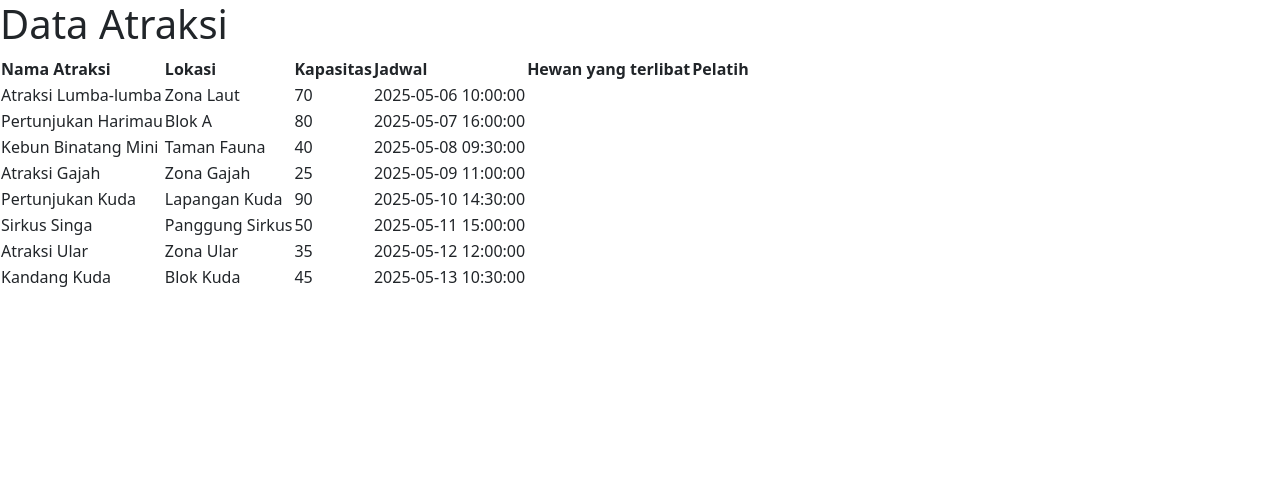
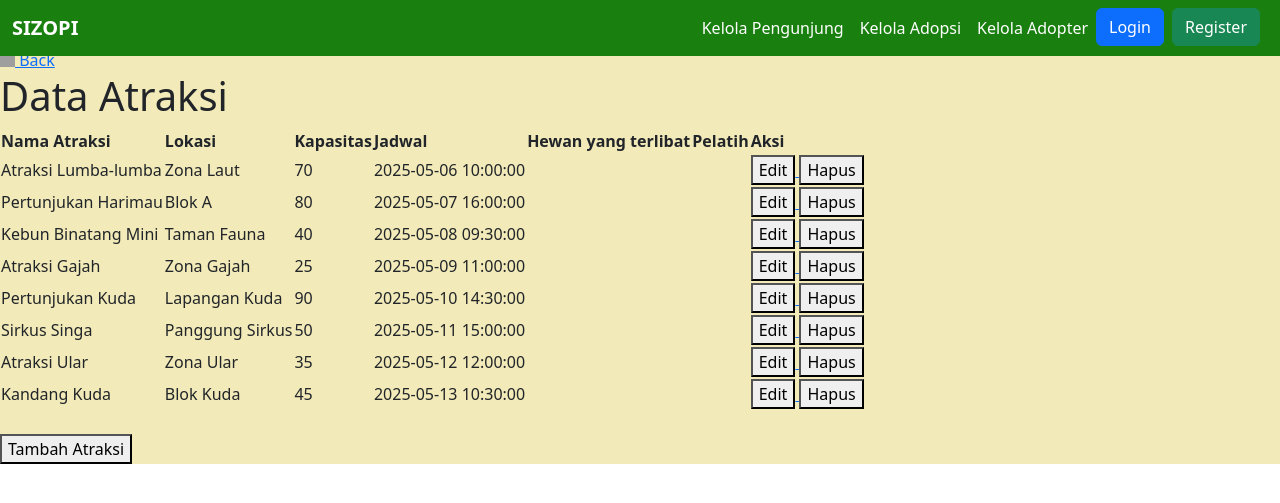
Before and after one commit to Basdat-C02/sizopi, a Django app: page /fasilitas/atraksi in a window 1280 px wide. Shown: the top 503 px of the page. Run offline with Django 5.2, Linux system fonts and the light colour scheme; grey boxes are pictures that could not be loaded.

Commit message:
feat: a lot

```diff
--- a/hiburan/templates/atraksi/data.html
+++ b/hiburan/templates/atraksi/data.html
@@ -8,6 +8,13 @@
     <title>Data Atraksi</title>
 </head>
 <body>
+  <div>
+    <a href="{% url 'hiburan:fasilitas_menu' %}" class="game-title-link">
+
+      <img style="width: 15px;" src="https://cdn-icons-png.flaticon.com/512/109/109618.png">
+      Back
+    </a>
+  </div>
     <h1>Data Atraksi</h1>
     {% if not atraksi_entries %}
     <p>Belum ada data atraksi.</p>
@@ -35,10 +42,10 @@
             <td>{{atraksi_entry.pelatih}}</td>
             {% if user_role == 'staf_admin' %}
             <td>
-                <a href="{% url 'hiburan:edit_atraksi' %}">
+                <a href="{% url 'hiburan:edit_atraksi' atraksi_entry.nama %}">
                   <button>Edit</button>
                 </a>
-                <a href="{% url 'hiburan:delete_atraksi' %}">
+                <a href="{% url 'hiburan:delete_atraksi' atraksi_entry.nama %}">
                   <button>Hapus</button>
                 </a>
 
--- a/hiburan/templates/atraksi/edit.html
+++ b/hiburan/templates/atraksi/edit.html
@@ -5,17 +5,17 @@
 <head>
     <meta charset="UTF-8">
     <meta name="viewport" content="width=device-width, initial-scale=1.0">
-    <title>Tambah Atraksi</title>
+    <title>Edit Atraksi</title>
 </head>
 <body>
     <div style="background-color: #f2eab8; min-height: 100vh;" class="d-flex flex-column justify-content-center align-items-center">
         <div class="border shadow-sm p-4 rounded-3 bg-white" style="width: 500px;">
-            <h1 class="text-center mb-4">Tambah Atraksi</h1>
+            <h1 class="text-center mb-4">Edit Atraksi</h1>
             <form method="post">
                 {% csrf_token %}
                 <div class="mb-3">
                     <label>Nama Atraksi</label>
-                    <input type="text" name="nama_atraksi" class="form-control" required>
+                    <input type="text" name="nama_atraksi" class="form-control" value="{{ nama }}" required>
                 </div>
                 <div class="mb-3">
                     <label>Lokasi</label>
--- a/hiburan/urls.py
+++ b/hiburan/urls.py
@@ -21,6 +21,7 @@ urlpatterns = [
     # reservasi
     path('reservasi', data_reservasi_view, name='data_reservasi'),
     path('reservasi/create', create_reservasi_view, name='create_reservasi'),
+    path('reservasi/detail/<str:id>', detail_reservasi_view, name='detail_reservasi'),
     path('reservasi/edit/<str:nama>', edit_reservasi_view, name='edit_reservasi'),
     path('reservasi/delete/<str:nama>', delete_reservasi_view, name='delete_reservasi'),
 ]
--- a/hiburan/views.py
+++ b/hiburan/views.py
@@ -1,8 +1,33 @@
 from django.shortcuts import render
+pelatih_list = [
+    'Amanda Putri',
+    'Bobby Maulana',
+    'Citra Anindya',
+    'David Susanto',
+    'Eka Prasetya',
+    'Farah Amalia',
+    'Gilang Satriya',
+    'Hana Mabel',
+    'Indra Nugraha',
+    'Jessica Rahma'
+]
+user_role = 'staf_admin'
+reservasi = [{
+    "id": "c5c3f0f6-37eb-43ae-8566-9f80413a6e74",
+    "nama_atraksi": "Pertunjukan lumba-lumba",
+    "lokasi": "Area Akuatik",
+    "jam": "10:00",
+    "tanggal": "12 Mei 2025",
+    "jumlah_tiket": 10,
+    "status": "Terjadwal"
+}]
 
 # Create your views here.
 def fasilitas_menu(request):
-    return render(request, 'menu.html')
+    context = {
+            'user_role': user_role
+            }
+    return render(request, 'menu.html', context)
 
 # -- page atraksi --
 def data_atraksi_view(request):
@@ -73,45 +98,114 @@ def data_atraksi_view(request):
     }
     ]
     context = {
-    'atraksi_entries': atraksi,
+        'user_role': user_role,
+        'atraksi_entries': atraksi,
     }
 
     return render(request, 'atraksi/data.html', context)
 
 def create_atraksi_view(request):
-    return render(request, 'atraksi/create.html')
+    context = {
+        'user_role': user_role,
+        'pelatih_list': pelatih_list
+    }
+    return render(request, 'atraksi/create.html', context)
 
-def edit_atraksi_view(request):
-    return render(request, 'atraksi/edit.html')
+def edit_atraksi_view(request, nama):
+    context = {
+        'user_role': user_role,
+        'nama': nama,
+        'pelatih_list': pelatih_list
+    }
+    return render(request, 'atraksi/edit.html', context)
 
 def delete_atraksi_view(request):
     return render(request, 'atraksi/delete.html')
 
 # -- page wahana --
 def data_wahana_view(request):
-    return render(request, 'wahana/data.html')
+    wahana = [
+    {
+        'nama': 'Arung Jeram',
+        'kapasitas': 50,
+        'jadwal': '2025-05-01 09:00:00',
+        'peraturan': 'Pengunjung wajib mengenakan pelampung dan mengikuti instruksi pemandu saat melakukan arung jeram.'
+    },
+    {
+        'nama': 'Bianglala',
+        'kapasitas': 100,
+        'jadwal': '2025-05-02 14:00:00',
+        'peraturan': 'Pengunjung harus duduk dengan aman di kursi dan mematuhi batas tinggi badan yang ditentukan.'
+    },
+    {
+        'nama': 'Roller Coaster',
+        'kapasitas': 20,
+        'jadwal': '2025-05-03 10:00:00',
+        'peraturan': 'Pengunjung harus duduk dengan aman, mengenakan pengaman, dan mengikuti instruksi operator sebelum naik roller coaster.'
+    },
+    {
+        'nama': 'Komedi Putar',
+        'kapasitas': 30,
+        'jadwal': '2025-05-04 11:00:00',
+        'peraturan': 'Dilarang membawa barang tajam dan pengunjung wajib duduk di tempat yang telah disediakan.'
+    },
+    {
+        'nama': 'Kora-kora',
+        'kapasitas': 60,
+        'jadwal': '2025-05-05 13:00:00',
+        'peraturan': 'Pengunjung harus mematuhi petunjuk keselamatan dan tidak diperbolehkan berdiri selama wahana bergerak.'
+    },
+]
+    context = {
+        'user_role': 'staf_admin',
+
+        'wahana_entries': wahana
+    }
+    return render(request, 'wahana/data.html', context)
 
 def create_wahana_view(request):
-    return render(request, 'wahana/create.html')
+    context = {
+        'user_role': user_role,
+    }
+    return render(request, 'wahana/create.html', context)
 
-def edit_wahana_view(request):
-    return render(request, 'wahana/edit.html')
+def edit_wahana_view(request, nama):
+    context = {
+        'user_role': user_role,
+        'nama': nama
+    }
+    return render(request, 'wahana/edit.html', context)
 
 def delete_wahana_view(request):
     return render(request, 'wahana/delete.html')
 
 # -- page reservasi --
 def data_reservasi_view(request):
-    return render(request, 'reservasi/data.html')
+    context = {
+        'user_role': user_role,
+        'reservasi': reservasi,
+    }
+    return render(request, 'reservasi/data.html', context)
 
 def create_reservasi_view(request):
-    return render(request, 'reservasi/create.html')
+    context = {
+        'user_role': user_role,
+    }
+    return render(request, 'reservasi/create.html', context)
 
-def read_reservasi_view(request):
-    return render(request, 'reservasi/read.html')
+def detail_reservasi_view(request, id):
+    context = {
+        'user_role': user_role,
+        'reservasi': reservasi,
+    }
+    return render(request, 'reservasi/detail.html', context)
 
-def edit_reservasi_view(request):
-    return render(request, 'reservasi/edit.html')
+def edit_reservasi_view(request, nama):
+    context = {
+        'user_role': user_role,
+        'nama': nama
+    }
+    return render(request, 'reservasi/edit.html', context)
 
-def delete_reservasi_view(request):
+def delete_reservasi_view(request, nama):
     return render(request, 'reservasi/delete.html')
--- a/sizopi/settings.py
+++ b/sizopi/settings.py
@@ -85,7 +85,7 @@ DATABASES = {
         'USER': os.environ.get('DB_USER'),
         'PASSWORD': os.environ.get('DB_PASSWORD'),
         'HOST': os.environ.get('DB_HOST'),
-        'PORT': os.environ.get('DB_PORT'),
+        'PORT': 5432,
     }
 }
 
--- a/templates/base.html
+++ b/templates/base.html
@@ -12,7 +12,10 @@
 		<link rel="preload" href="https://cdn.jsdelivr.net/npm/@tabler/icons-webfont@latest/dist/tabler-icons.min.css" as="style" />
 	</head>
 	<body>
-		<div class="relative overflow-x-hidden min-h-screen">{% block content %} {% include 'navbar.html' %} {% endblock content %}</div>
+		{% include 'navbar.html' %}
+		<br />
+		<br />
+		<div style="background-color: #f2eab8" class="relative overflow-x-hidden min-h-screen">{% block content %}{% endblock content %}</div>
 		<script src="https://cdn.jsdelivr.net/npm/bootstrap@5.3.5/dist/js/bootstrap.bundle.min.js" integrity="sha384-k6d4wzSIapyDyv1kpU366/PK5hCdSbCRGRCMv+eplOQJWyd1fbcAu9OCUj5zNLiq" crossorigin="anonymous"></script>
 	</body>
 </html>
--- a/templates/navbar.html
+++ b/templates/navbar.html
@@ -1,95 +1,74 @@
-<nav class="bg-indigo-600 shadow-lg fixed top-0 left-0 z-40 w-screen">
-    <div class="max-w-7xl mx-auto px-4 sm:px-6 lg:px-8">
-      <div class="flex items-center justify-between h-16">
-        <div class="flex items-center">
-          <h1 class="text-2xl font-bold text-center text-white">SIZOPI</h1>
-        </div>
-        <div class="hidden md:flex items-center">
-          {% if user.is_authenticated %}
-          <span class="text-gray-300 mr-4">Welcome, {{ user.username }}</span>
-          <a href="{% url 'auth:logout' %}" class="text-center bg-red-500 hover:bg-red-600 text-white font-bold py-2 px-4 rounded transition duration-300">
-              Logout
-            </a>
+<nav style="background-color: #197f0f" class="navbar navbar-expand-lg navbar-dark fixed-top">
+  <div class="container-fluid">
+    <a class="navbar-brand fw-bold" href="#">SIZOPI</a>
+
+    <button class="navbar-toggler" type="button" data-bs-toggle="collapse" data-bs-target="#navbarContent"
+      aria-controls="navbarContent" aria-expanded="false" aria-label="Toggle navigation">
+      <span class="navbar-toggler-icon"></span>
+    </button>
+
+    <div class="collapse navbar-collapse justify-content-end" id="navbarContent">
+      <ul class="navbar-nav mb-2 mb-lg-0">
+
         {% if user_role == 'dokter_hewan' %}
-            <a href="{% url 'main:logout' %}" class="text-center font-bold py-2 px-4 rounded transition duration-300">
-                Rekam Medis Hewan
-              </a>
+        <li class="nav-item">
+          <a class="nav-link text-white" href="#">Rekam Medis Hewan</a>
+        </li>
+        {% endif %}
 
         {% if user_role == 'penjaga_hewan' %}
-            <a href="#" class="text-center font-bold py-2 px-4 rounded transition duration-300">
-                Catatan Perawatan Hewan
-            </a>
+        <li class="nav-item">
+          <a class="nav-link text-white" href="#">Catatan Perawatan Hewan</a>
+        </li>
+        {% endif %}
 
         {% if user_role == 'staf_admin' %}
-            <a href="#" class="text-center font-bold py-2 px-4 rounded transition duration-300">
-                Kelola Pengunjung
-            </a>
-
-            <a href="#" class="text-center font-bold py-2 px-4 rounded transition duration-300">
-                Kelola Adopsi
-            </a>
-
-            <a href="#" class="text-center font-bold py-2 px-4 rounded transition duration-300">
-                Kelola Adopter
-            </a>
+        <li class="nav-item">
+          <a class="nav-link text-white" href="#">Kelola Pengunjung</a>
+        </li>
+        <li class="nav-item">
+          <a class="nav-link text-white" href="#">Kelola Adopsi</a>
+        </li>
+        <li class="nav-item">
+          <a class="nav-link text-white" href="#">Kelola Adopter</a>
+        </li>
+        {% endif %}
 
         {% if user_role == 'pelatih_pertunjukan' %}
-            <a href="#" class="text-center font-bold py-2 px-4 rounded transition duration-300">
-                Jadwal Pertunjukan
-            </a>
+        <li class="nav-item">
+          <a class="nav-link text-white" href="#">Jadwal Pertunjukan</a>
+        </li>
+        {% endif %}
 
         {% if user_role == 'pengunjung' %}
-            <a href="#" class="text-center font-bold py-2 px-4 rounded transition duration-300">
-                Informasi Kebun Binatang
-            </a>
+        <li class="nav-item">
+          <a class="nav-link text-white" href="#">Informasi Kebun Binatang</a>
+        </li>
+        {% endif %}
 
         {% if user_role == 'adopter' %}
-            <a href="#" class="text-center font-bold py-2 px-4 rounded transition duration-300">
-                Hewan Adopsi
-            </a>
+        <li class="nav-item">
+          <a class="nav-link text-white" href="#">Hewan Adopsi</a>
+        </li>
+        {% endif %}
 
+        {% if user.is_authenticated %}
+        <li class="nav-item">
+          <span class="nav-link disabled text-white">Welcome, {{ user.username }}</span>
+        </li>
+        <li class="nav-item">
+          <a class="btn btn-danger me-2" href="#">Logout</a>
+        </li>
         {% else %}
-            <a href="{% url 'main:login' %}" class="text-center bg-blue-500 hover:bg-blue-600 text-white font-bold py-2 px-4 rounded transition duration-300 mr-2">
-              Login
-            </a>
-            <a href="{% url 'main:register' %}" class="text-center bg-green-500 hover:bg-green-600 text-white font-bold py-2 px-4 rounded transition duration-300">
-              Register
-            </a>
+        <li class="nav-item">
+          <a class="btn btn-primary me-2" href="#">Login</a>
+        </li>
+        <li class="nav-item">
+          <a class="btn btn-success me-2" href="#">Register</a>
+        </li>
         {% endif %}
-        </div>
-        <div class="md:hidden flex items-center">
-          <button class="mobile-menu-button">
-            <svg class="w-6 h-6 text-white" fill="none" stroke-linecap="round" stroke-linejoin="round" stroke-width="2" viewBox="0 0 24 24" stroke="currentColor">
-              <path d="M4 6h16M4 12h16M4 18h16"></path>
-            </svg>
-          </button>
+
+      </ul>
     </div>
   </div>
-    </div>
-    <!-- Mobile menu -->
-    <div class="mobile-menu hidden md:hidden  px-4 w-full md:max-w-full">
-      <div class="pt-2 pb-3 space-y-1 mx-auto">
-        {% if user.is_authenticated %}
-          <span class="block text-gray-300 px-3 py-2">Welcome, {{ user.username }}</span>
-          <a href="{% url 'main:logout' %}" class="block text-center bg-red-500 hover:bg-red-600 text-white font-bold py-2 px-4 rounded transition duration-300">
-            Logout
-          </a>
-        {% else %}
-          <a href="{% url 'main:login' %}" class="block text-center bg-blue-500 hover:bg-blue-600 text-white font-bold py-2 px-4 rounded transition duration-300 mb-2">
-            Login
-          </a>
-          <a href="{% url 'main:register' %}" class="block text-center bg-green-500 hover:bg-green-600 text-white font-bold py-2 px-4 rounded transition duration-300">
-            Register
-          </a>
-        {% endif %}
-      </div>
-    </div>
-    <script>
-      const btn = document.querySelector("button.mobile-menu-button");
-      const menu = document.querySelector(".mobile-menu");
-
-      btn.addEventListener("click", () => {
-        menu.classList.toggle("hidden");
-      });
-    </script>
 </nav>
```
Also changed, not shown: hiburan/templates/reservasi/data.html (+50 -6 lines), hiburan/templates/reservasi/detail.html (+14 -4 lines), hiburan/templates/wahana/data.html (+13 -0 lines), hiburan/templates/wahana/edit.html (+5 -5 lines). Lines whose indentation alone changed are shown as unchanged.
